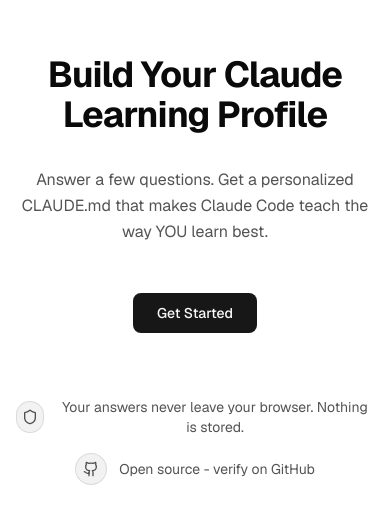
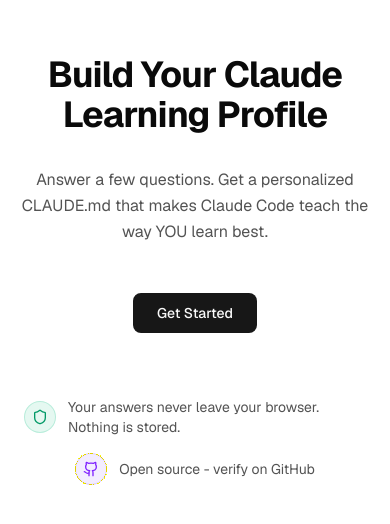
Before and after one commit to dmontoa/Claude-profile-builder-xc, a Next.js app: page / in a window 390 px wide. Shown: the part 152-676 px from the top of the page. Built offline with nearby package versions, Linux system fonts and the light colour scheme.

Commit message:
feat: enhance icon colors and mobile alignment
Add emerald and violet colors, dark mode variants, and fix mobile alignment.

Co-authored-by: null <59314024+dmontoa@users.noreply.github.com>

```diff
--- a/components/welcome-screen.tsx
+++ b/components/welcome-screen.tsx
@@ -23,12 +23,12 @@ export function WelcomeScreen({ onStart }: WelcomeScreenProps) {
           Get Started
         </Button>
 
-        <div className="mt-16 flex flex-col items-center gap-4">
+        <div className="mt-16 flex flex-col items-center gap-4 px-2">
           <div className="flex items-center gap-3 text-sm text-foreground/70">
-            <div className="flex h-8 w-8 items-center justify-center rounded-full border border-foreground/10 bg-foreground/5">
-              <Shield className="h-4 w-4" />
+            <div className="flex h-8 w-8 shrink-0 items-center justify-center rounded-full border border-emerald-500/20 bg-emerald-500/10">
+              <Shield className="h-4 w-4 text-emerald-600 dark:text-emerald-400" />
             </div>
-            <span>Your answers never leave your browser. Nothing is stored.</span>
+            <span className="text-left">Your answers never leave your browser. Nothing is stored.</span>
           </div>
           <a
             href="https://github.com/danielmontoyah/claude-learning-profile-builder"
@@ -36,10 +36,10 @@ export function WelcomeScreen({ onStart }: WelcomeScreenProps) {
             rel="noopener noreferrer"
             className="flex items-center gap-3 text-sm text-foreground/70 transition-colors hover:text-foreground group"
           >
-            <div className="flex h-8 w-8 items-center justify-center rounded-full border border-foreground/10 bg-foreground/5 transition-colors group-hover:border-foreground/20 group-hover:bg-foreground/10">
-              <Github className="h-4 w-4" />
+            <div className="flex h-8 w-8 shrink-0 items-center justify-center rounded-full border border-violet-500/20 bg-violet-500/10 transition-colors group-hover:border-violet-500/30 group-hover:bg-violet-500/15">
+              <Github className="h-4 w-4 text-violet-600 dark:text-violet-400" />
             </div>
-            <span className="underline-offset-4 group-hover:underline">Open source - verify on GitHub</span>
+            <span className="text-left underline-offset-4 group-hover:underline">Open source - verify on GitHub</span>
           </a>
         </div>
       </div>
```
